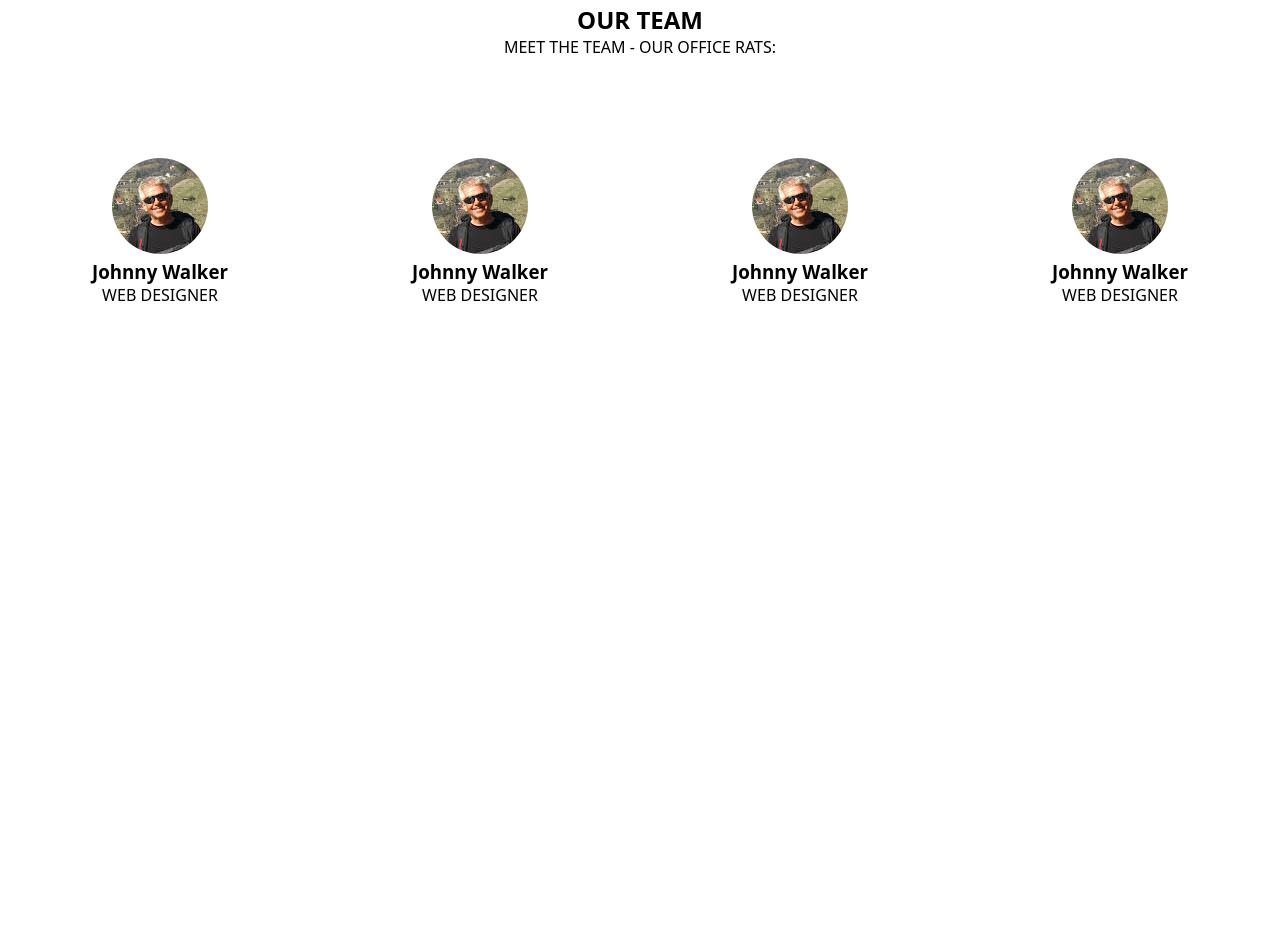
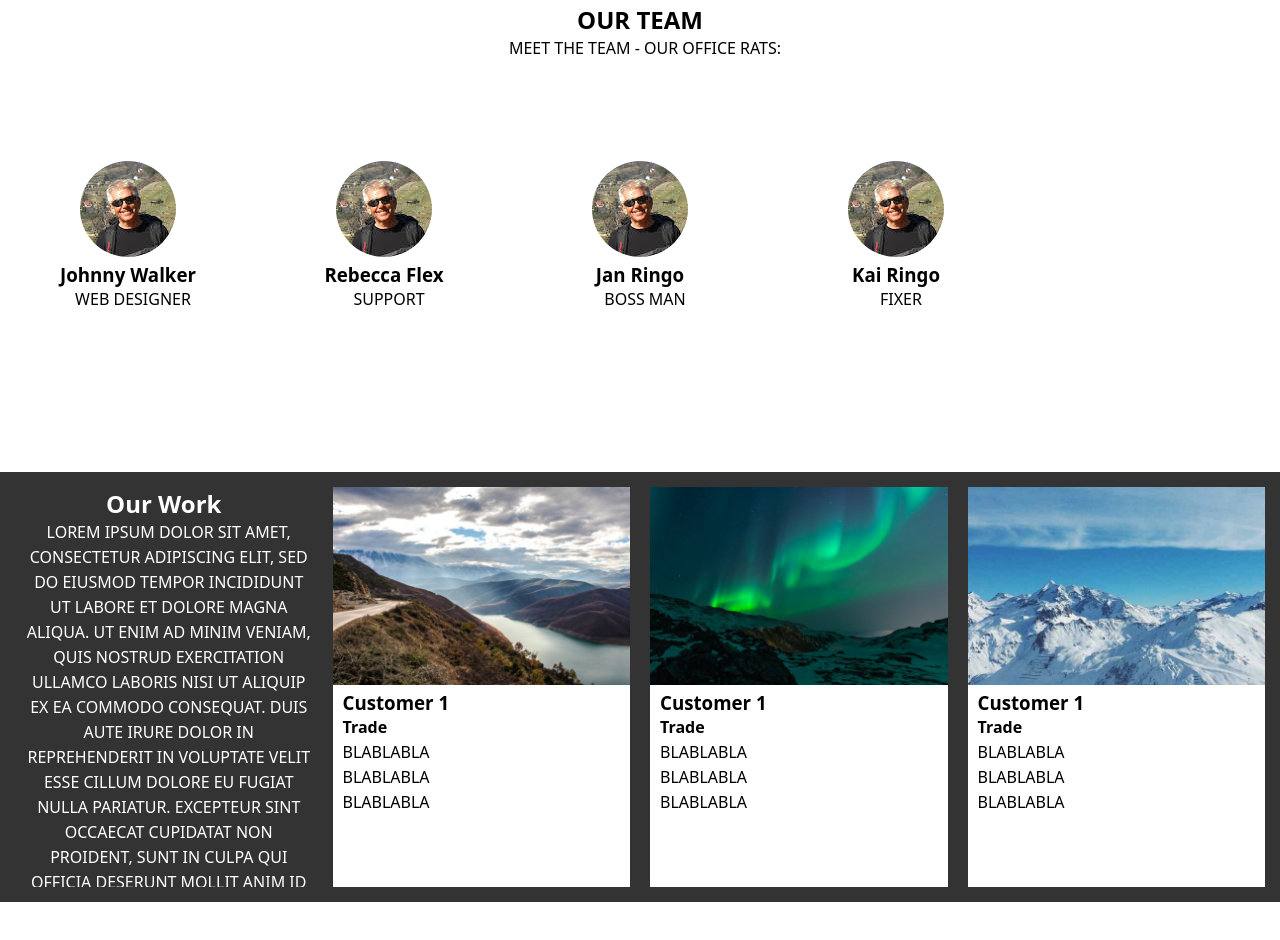
Before and after one commit to Mij-Do/Example-Project-, a plain HTML site: page index.html in a window 1280 px wide. Shown: the part 620-1560 px from the top of the page. Before the commit the page ends 1226 px from the top, so only its background shows below. Drawn offline with Linux system fonts and the light colour scheme.

Commit message:
add section work & some edits

```diff
--- a/CSS/style.css
+++ b/CSS/style.css
@@ -84,6 +84,12 @@ header nav .drop ul li:hover {
     background-color: #00c5c5;
     color: white;
 }
+.fa-magnifying-glass {
+    padding: 10px;
+}
+.fa-magnifying-glass:hover {
+    background-color: var(--main-color);
+}
 
 @media (max-width: 500px) {
     header, header nav a {
@@ -140,7 +146,7 @@ main {
 }
 
 #back-to-top {
-    background-color: #008080;
+    background-color: var(--main-color);
     color: white;
     padding: 5px;
     border-radius: 3px;
@@ -162,12 +168,54 @@ main .team p {
 }
 main .team .team-member {
     display: grid;
-    grid-template-columns: repeat(auto-fill, minmax(300px, 1fr));
+    grid-template-columns: repeat(auto-fill, minmax(250px, 1fr));
     justify-content: center;
 }
 main .team div img {
     border-radius: 50%;
 }
+main .team div img:hover {
+    opacity: 0.7;
+}
 /* end team */
 
+/* start work */
+main .work {
+    margin: 60px 0;
+    background-color: #333;
+    color: white;
+    padding: 5px;
+    display: flex;
+    flex-wrap: nowrap;
+    justify-content: center;
+    align-items: center;
+}
+
+main .work  .card {
+    width: 400px;
+    height: 400px;
+    margin: 10px;
+    overflow: auto;
+}
+main .work  .card:not(:first-child) {
+    background-color: white;
+    color: black;
+    text-align: start;
+    text-transform: capitalize;
+}
+main .work  .card img {
+    width: 100%;
+}
+main .work  .card div h3, h4, p {
+    padding-left: 10px;
+    line-height: 25px;
+}
+
+@media (max-width: 900px) {
+    main .work {
+        flex-wrap: wrap;
+    }
+}
+/* end work */
+
 /* end main */
--- a/index.html
+++ b/index.html
@@ -57,22 +57,65 @@
                 </div>
                 <div>
                     <img src="./Images/avatar.jpg" alt="Johnny Walker">
-                        <h3>Johnny Walker</h3>
-                        <p>Web Designer</p>
+                    <h3>Rebecca Flex</h3>
+                    <p>Support</p>
                 </div>
                 <div>
                     <img src="./Images/avatar.jpg" alt="Johnny Walker">
-                        <h3>Johnny Walker</h3>
-                        <p>Web Designer</p>
+                    <h3>Jan Ringo</h3>
+                    <p>Boss man</p>
                 </div>
                 <div>
                     <img src="./Images/avatar.jpg" alt="Johnny Walker">
-                        <h3>Johnny Walker</h3>
-                        <p>Web Designer</p>
+                    <h3>Kai Ringo</h3>
+                    <p>Fixer</p>
                 </div>
             </div>
         </section>
         <!-- end team -->
+        <!-- start work -->
+        <section class="work">
+            <div class="card">
+                <h2>Our Work</h2>
+                <p>Lorem ipsum dolor sit amet, consectetur adipiscing elit, sed do eiusmod tempor incididunt ut labore
+                    et dolore magna aliqua. Ut enim ad minim veniam, quis nostrud exercitation ullamco laboris nisi ut
+                    aliquip ex ea commodo consequat. Duis aute irure dolor in reprehenderit in voluptate velit esse
+                    cillum dolore eu fugiat nulla pariatur. Excepteur sint occaecat cupidatat non proident, sunt in
+                    culpa qui officia deserunt mollit anim id est laborum.
+                </p>
+            </div>
+            <div class="card">
+                <img src="./Images/mountains.jpg" alt="mountains">
+                <div>
+                    <h3>customer 1</h3>
+                    <h4>Trade</h4>
+                    <p>Blablabla</p>
+                    <p>Blablabla</p>
+                    <p>Blablabla</p>
+                </div>
+            </div>
+            <div class="card">
+                <img src="./Images/lights.jpg" alt="lights">
+                <div>
+                    <h3>customer 1</h3>
+                    <h4>Trade</h4>
+                    <p>Blablabla</p>
+                    <p>Blablabla</p>
+                    <p>Blablabla</p>
+                </div>
+            </div>
+            <div class="card">
+                <img src="./Images/snow.jpg" alt="snow">
+                <div>
+                    <h3>customer 1</h3>
+                    <h4>Trade</h4>
+                    <p>Blablabla</p>
+                    <p>Blablabla</p>
+                    <p>Blablabla</p>
+                </div>
+            </div>
+        </section>
+        <!-- end work -->
         <button id="back-to-top"><i class="fa-solid fa-caret-up"></i></button>
     </main>
     <!-- end main -->
```
Lines whose indentation alone changed are shown as unchanged.
